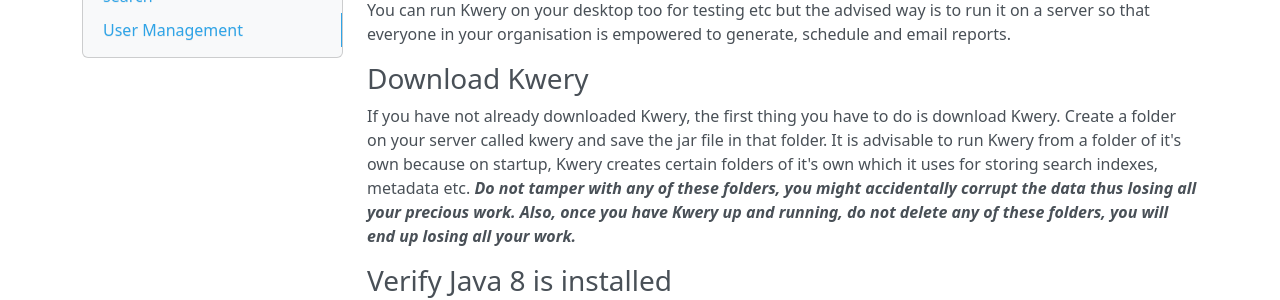
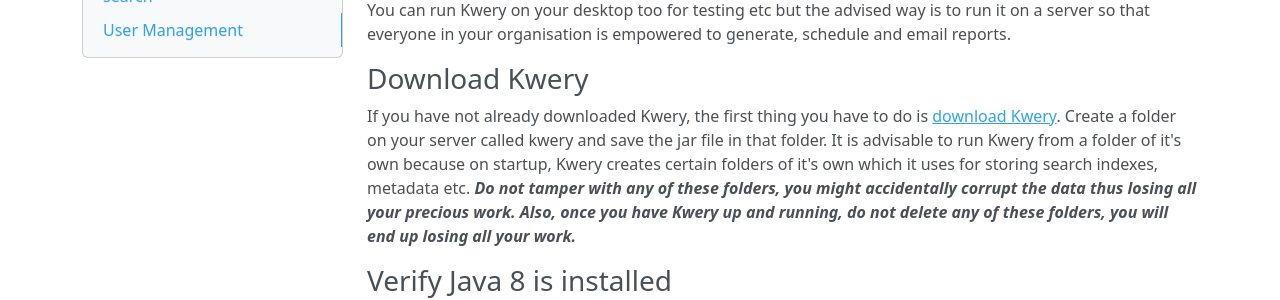
Before and after one commit to kwery/kwery-documentation, an MkDocs documentation site: the page built from docs/index.md, in a window 1280 px wide and 900 px high. Shown: the part 438-738 px from the top of the window. Built offline with MkDocs 1.6.1, drawn with Linux system fonts in a browser that asks for light colours; nearby versions of some CDN libraries; old or Windows-style settings are respelled for this version of MkDocs; part of the change alters nothing that is shown.

Commit message:
Problem: Documentation link was not part of the text.
Solution: Included documentation link.

```diff
--- a/docs/index.md
+++ b/docs/index.md
@@ -18,7 +18,7 @@ You can run Kwery on your desktop too for testing etc but the advised way is to
 
 ### Download Kwery
 
-If you have not already downloaded Kwery, the first thing you have to do is download Kwery. Create a folder on your server called kwery and save the jar file in that folder. It is advisable to run Kwery from a folder of it's own because on startup, Kwery creates certain folders of it's own which it uses for storing search indexes, metadata etc. ___**Do not tamper with any of these folders, you might accidentally corrupt the data thus losing all your precious work. Also, once you have Kwery up and running, do not delete any of these folders, you will end up losing all your work.**___
+If you have not already downloaded Kwery, the first thing you have to do is [download Kwery](https://s3.ap-south-1.amazonaws.com/kwery-download/1.7.2-snapshot/kwery-1.7.2-SNAPSHOT.jar). Create a folder on your server called kwery and save the jar file in that folder. It is advisable to run Kwery from a folder of it's own because on startup, Kwery creates certain folders of it's own which it uses for storing search indexes, metadata etc. ___**Do not tamper with any of these folders, you might accidentally corrupt the data thus losing all your precious work. Also, once you have Kwery up and running, do not delete any of these folders, you will end up losing all your work.**___
 
 ### Verify Java 8 is installed
 
```
